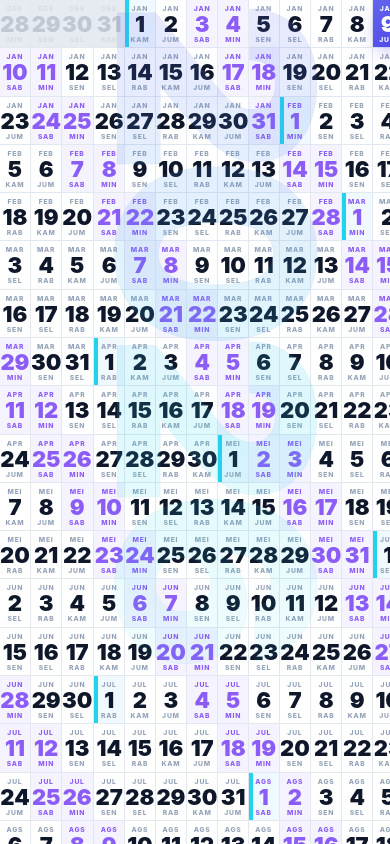
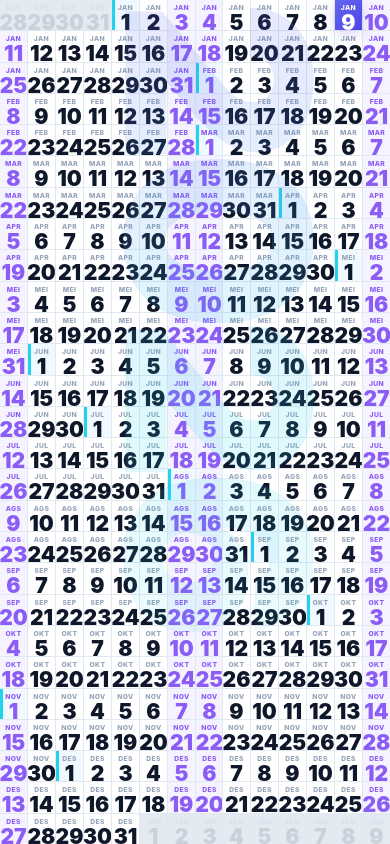
Before and after one commit to ledihildawan/trace, a plain HTML site: page index.html in a window 390 px wide. Drawn offline with Linux system fonts and the light colour scheme.

Commit message:
refactor(index.html): enhance mobile responsiveness and update styles
- Updated title for improved clarity on versioning.
- Adjusted viewport height calculation for better mobile support.
- Refined watermark positioning and sizing for responsiveness.
- Improved typography scaling for better readability across devices.
- Enhanced grid layout logic for dynamic column adjustments based on screen size.
- Optimized resize event handling to prevent unnecessary reloads.

```diff
--- a/index.html
+++ b/index.html
@@ -3,7 +3,7 @@
   <head>
     <meta charset="UTF-8" />
     <meta name="viewport" content="width=device-width, initial-scale=1.0, maximum-scale=1.0, user-scalable=no" />
-    <title>Grid Architect V53 - Mobile DVH</title>
+    <title>Grid Architect V54 - Hyper-Responsive</title>
     <style>
       :root {
         --bg: #fdfdfe;
@@ -34,12 +34,11 @@
 
       html,
       body {
-        /* Menggunakan dvh untuk akurasi full screen di mobile */
         height: 100dvh;
         width: 100vw;
         background: var(--bg);
         color: var(--text-main);
-        font-family: 'Inter', system-ui, sans-serif;
+        font-family: 'Inter', system-ui, -apple-system, sans-serif;
         overflow: hidden;
         overscroll-behavior: none;
       }
@@ -82,14 +81,15 @@
         background: var(--bg);
       }
 
+      /* RESPONSIVE WATERMARK */
       .watermark-embedded {
         position: absolute;
         top: 0;
-        right: 6%;
+        right: 5%;
         height: 100%;
         display: flex;
         align-items: center;
-        font-size: 32dvh;
+        font-size: clamp(150px, 30dvh, 400px);
         font-weight: 950;
         color: transparent;
         background: linear-gradient(180deg, rgba(99, 102, 241, 0.15), rgba(34, 211, 238, 0.15), transparent);
@@ -100,19 +100,16 @@
         pointer-events: none;
         z-index: 5;
         white-space: nowrap;
-
         opacity: 0;
-        letter-spacing: -3dvh;
-        transform: translateY(60px) scale(0.9) translateZ(0);
-        transition: opacity 1.4s cubic-bezier(0.2, 1, 0.3, 1), transform 1.4s cubic-bezier(0.2, 1, 0.3, 1),
-          letter-spacing 1.6s cubic-bezier(0.2, 1, 0.3, 1);
-        /* will-change diatur lewat JS hanya saat dibutuhkan untuk hemat baterai */
+        letter-spacing: -2dvh;
+        transform: translateY(40px) scale(0.9) translateZ(0);
+        transition: opacity 1.2s ease, transform 1.2s cubic-bezier(0.16, 1, 0.3, 1), letter-spacing 1.4s ease;
       }
 
       .year-block.active .watermark-embedded {
         opacity: 1;
         transform: translateY(0) scale(1) translateZ(0);
-        letter-spacing: -2dvh;
+        letter-spacing: -1.5dvh;
       }
 
       .grid-layer {
@@ -124,8 +121,8 @@
         width: 100%;
         height: 100%;
         opacity: 0;
-        transform: scale(1.02) translateZ(0);
-        transition: opacity 0.8s ease-out, transform 1s cubic-bezier(0.2, 1, 0.3, 1);
+        transform: scale(1.01) translateZ(0);
+        transition: opacity 0.8s ease-out, transform 1s cubic-bezier(0.16, 1, 0.3, 1);
       }
 
       .year-block.active .grid-layer {
@@ -136,6 +133,7 @@
       .cell {
         background: var(--cell-bg);
         position: relative;
+        overflow: hidden;
       }
 
       .cell-content {
@@ -144,28 +142,29 @@
         justify-content: space-between;
         align-items: center;
         height: 100%;
-        padding: 12% 0;
+        padding: 10% 2px;
         text-align: center;
         contain: layout style;
       }
 
+      /* RESPONSIVE TYPOGRAPHY */
       .cell .info-meta {
-        font-size: clamp(5px, 0.8dvh, 7.5px);
+        font-size: clamp(6px, 0.8dvh, 10px);
         text-transform: uppercase;
         color: var(--text-muted);
         font-weight: 800;
-        letter-spacing: 0.12em;
+        letter-spacing: 0.05em;
       }
 
       .cell .date-num {
-        font-size: clamp(14px, 2.8dvh, 22px);
+        font-size: clamp(12px, 2.5dvh, 26px);
         font-weight: 900;
         line-height: 1;
       }
 
       .cell.filler {
         background: var(--bg);
-        opacity: 0.15;
+        opacity: 0.1;
       }
       .cell.weekend {
         background: var(--weekend-bg);
@@ -176,22 +175,25 @@
       }
       .cell.month-start {
         background: var(--month-start-bg);
-        box-shadow: inset 4px 0 0 var(--cyan);
+        box-shadow: inset 3px 0 0 var(--cyan);
       }
 
       .cell.today {
         background: var(--today-bg) !important;
         z-index: 10;
-        box-shadow: 0 8px 20px -5px rgba(79, 70, 229, 0.4);
+        box-shadow: 0 4px 15px -2px rgba(79, 70, 229, 0.3);
       }
       .cell.today .date-num,
       .cell.today .info-meta {
         color: #fff !important;
       }
 
-      .cell:not(.filler):hover {
-        background: #f8fafc;
-        transition: background 0.2s ease;
+      @media (hover: hover) {
+        .cell:not(.filler):hover {
+          background: #f8fafc;
+          transition: 0.2s;
+          z-index: 5;
+        }
       }
     </style>
   </head>
@@ -210,7 +212,7 @@
       const today = new Date();
       const startVirtualYear = today.getFullYear();
 
-      const YEAR_HEIGHT = window.innerHeight;
+      let YEAR_HEIGHT = window.innerHeight;
       const TOTAL_VIRTUAL_YEARS = 1000;
       const START_Y = (TOTAL_VIRTUAL_YEARS / 2) * YEAR_HEIGHT;
 
@@ -241,7 +243,17 @@
 
         const firstDayOfYear = new Date(year, 0, 1).getDay();
         const totalDays = isLeap(year) ? 366 : 365;
-        const cols = Math.ceil(Math.sqrt(365 * (window.innerWidth / window.innerHeight)));
+
+        // LOGIKA RESPONSIVE COLS
+        // Mengatur jumlah kolom secara dinamis berdasarkan lebar layar
+        const vw = window.innerWidth;
+        const vh = window.innerHeight;
+        let cols = Math.ceil(Math.sqrt(365 * (vw / vh)));
+
+        // Penyesuaian manual untuk mobile portrait agar grid tidak terlalu sempit
+        if (vw < 500) cols = Math.max(cols, 14);
+        if (vw > 1200) cols = Math.min(cols, 28);
+
         const rows = Math.ceil((totalDays + firstDayOfYear) / cols);
 
         let gridHTML = `<div class="grid-container">
@@ -326,9 +338,12 @@
       Viewport.scrollTop = START_Y;
       updateInfinite();
 
+      let resizeTimer;
       window.addEventListener('resize', () => {
-        // Re-kalkulasi hanya jika lebar layar berubah (menghindari glitch saat URL bar mobile muncul/hilang)
-        location.reload();
+        clearTimeout(resizeTimer);
+        resizeTimer = setTimeout(() => {
+          location.reload();
+        }, 250);
       });
     </script>
   </body>
```
